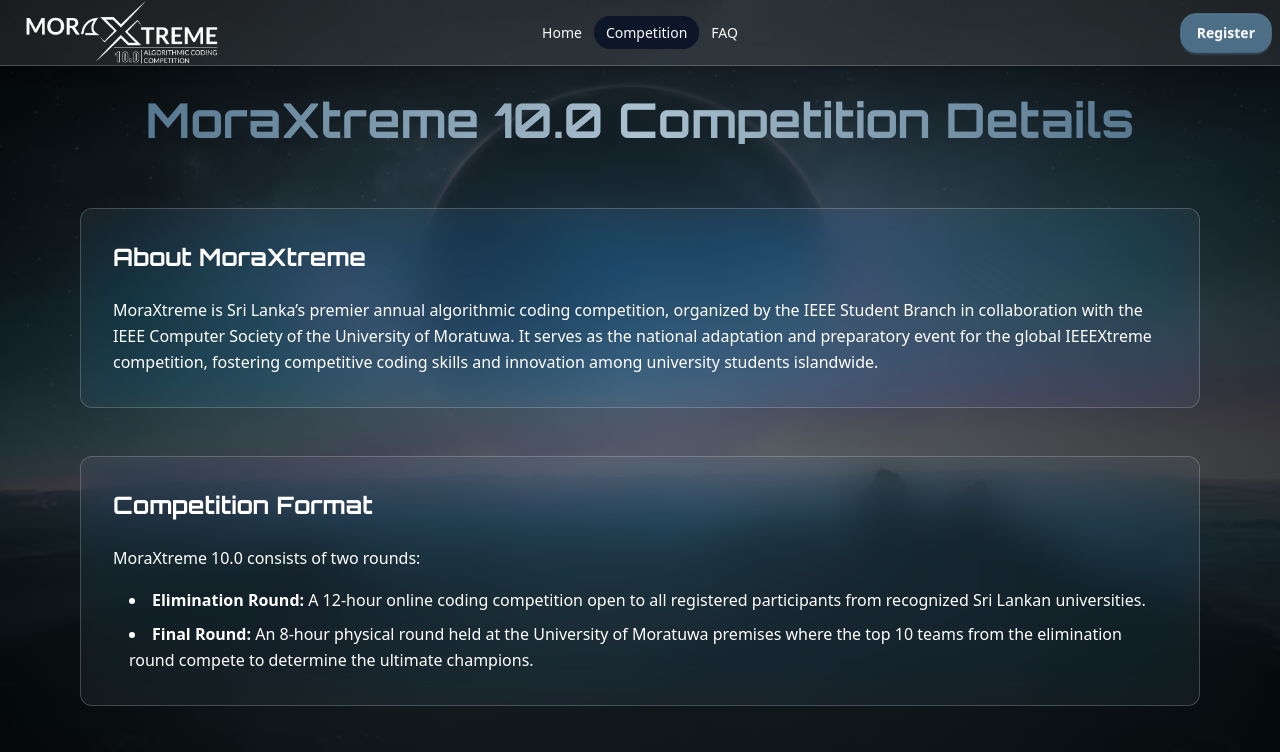
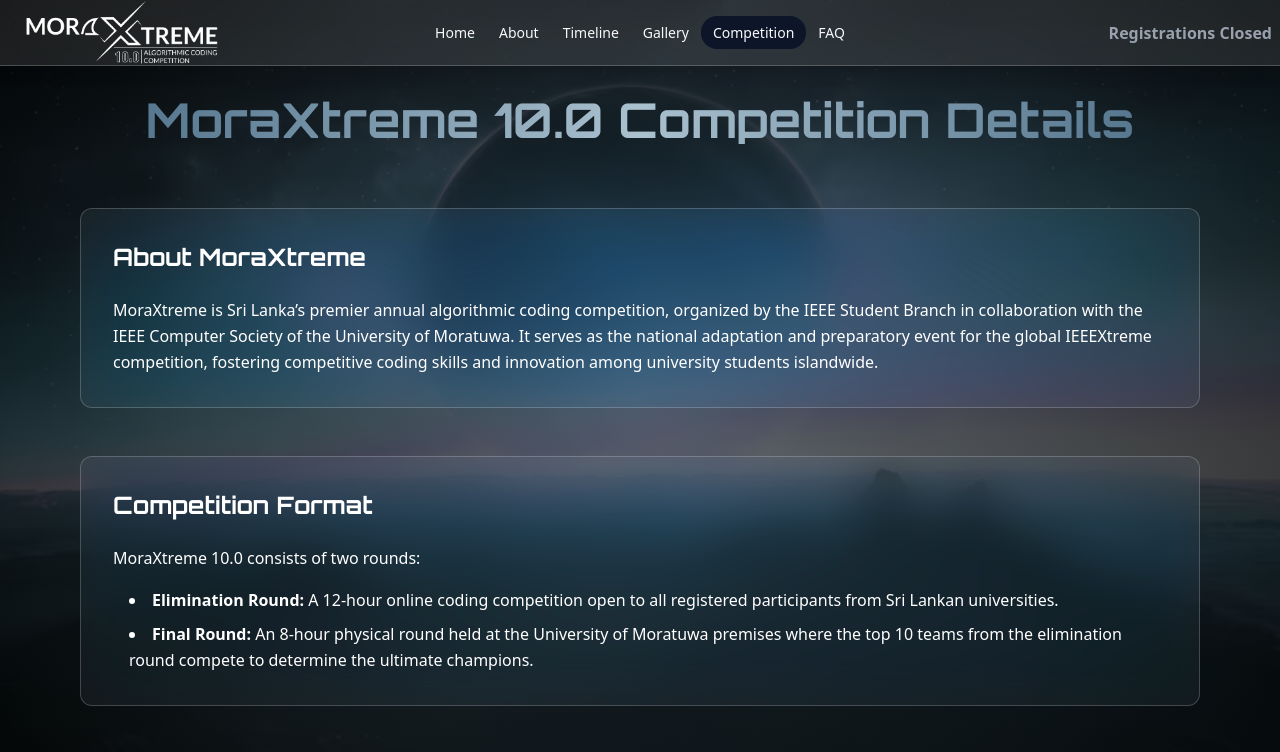
Before and after one commit to IEEESB-UOM/MoraXtreme_Web, a SvelteKit app: page /competition in a window 1280 px wide. Shown: the top 752 px of the page. Built offline with nearby package versions, Linux system fonts and the light colour scheme; no server answers; the database is empty.

Commit message:
feat: enhance navigation and update competition details; modify FAQ prize description

```diff
--- a/src/routes/+layout.svelte
+++ b/src/routes/+layout.svelte
@@ -1,6 +1,8 @@
 <script lang="ts">
 	import '../app.css';
 	import { page } from '$app/state';
+	import { goto } from '$app/navigation';
+	import { onMount, tick } from 'svelte';
 
 	let { children } = $props();
 
@@ -8,6 +10,33 @@
 	const currentUrl = $derived(`${siteUrl}${page.url.pathname}`);
 	const metaTitle = 'MoraXtreme - Sri Lanka\'s Largest Algorithmic Coding Competition';
 	const metaDescription = 'Join MoraXtreme, Sri Lanka\'s premier algorithmic coding competition. Test your programming skills, compete with the best, and win exciting prizes.';
+
+	const scrollRoutes = ['about', 'timeline', 'gallery']; // in-page sections
+
+	let activePath = '';
+
+	onMount(() => {
+		activePath = window.location.pathname;
+	});
+
+	async function handleNav(e: MouseEvent & { currentTarget: EventTarget & HTMLButtonElement; }, route: string) {
+		e.preventDefault();
+
+		if (scrollRoutes.includes(route)) {
+			// If not in home page, navigate to home first
+			if (window.location.pathname !== '/') await goto('/');
+			activePath = '/' + route;
+			await tick();
+			console.log(activePath);
+
+			setTimeout(() => {
+				const el = document.getElementById(route);
+				if (el) el.scrollIntoView({ behavior: 'smooth' });
+			}, 100); // small delay to ensure element is rendered
+		} else {
+			goto('/' + route);
+		}
+	}
 </script>
 
 <svelte:head>
@@ -80,7 +109,11 @@
 					</div>
 					<ul class="menu menu-sm dropdown-content mt-3 z-[1] p-2 shadow bg-base-100 rounded-box w-52 text-base-content">
 						<li><a href="/" style="{page.url.pathname === '/' ? 'background-color: var(--color-neutral);' : ''};">Home</a></li>
-						<li><a href="https://forms.gle/jiF6QXNBAh4wedrE8">Register</a></li>
+						<!-- <li><a href="https://forms.gle/jiF6QXNBAh4wedrE8">Register</a></li> -->
+						<li><span class="text-gray-400 font-semibold">Registrations Closed</span></li>
+						<li><button onclick={(e) => handleNav(e, 'about')}>About</button></li>
+						<li><button onclick={(e) => handleNav(e, 'timeline')}>Timeline</button></li>
+						<li><button onclick={(e) => handleNav(e, 'gallery')}>Gallery</button></li>
 						<li><a href="/competition" style="{page.url.pathname === '/competition' ? 'background-color: var(--color-neutral);' : ''};">Competition</a></li>
 						<li><a href="/faq" style="{page.url.pathname === '/faq' ? 'background-color: var(--color-neutral);' : ''};">FAQ</a></li>
 
@@ -93,12 +126,16 @@
 			<div class="navbar-center hidden lg:flex">
 				<ul class="menu menu-horizontal px-1">
 					<li><a href="/" style="{page.url.pathname === '/' ? 'background-color: var(--color-neutral);' : ''};">Home</a></li>
+					<li><button onclick={(e) => handleNav(e, 'about')}>About</button></li>
+					<li><button onclick={(e) => handleNav(e, 'timeline')}>Timeline</button></li>
+					<li><button onclick={(e) => handleNav(e, 'gallery')}>Gallery</button></li>
 					<li><a href="/competition" style="{page.url.pathname === '/competition' ? 'background-color: var(--color-neutral);' : ''};">Competition</a></li>
 					<li><a href="/faq" style="{page.url.pathname === '/faq' ? 'background-color: var(--color-neutral);' : ''};">FAQ</a></li>
 				</ul>
 			</div>
 			<div class="navbar-end">
-				<a href="https://forms.gle/jiF6QXNBAh4wedrE8" class="btn btn-primary hidden lg:flex">Register</a>
+				<!-- <a href="https://forms.gle/jiF6QXNBAh4wedrE8" class="btn btn-primary hidden lg:flex">Register</a> -->
+				<span class="text-gray-400 font-semibold hidden lg:flex">Registrations Closed</span>
 			</div>
 		</div>
 
--- a/src/routes/+page.svelte
+++ b/src/routes/+page.svelte
@@ -37,7 +37,7 @@
 
 <HeroSection />
 <AboutSection />
-<CountdownSection />
+<!-- <CountdownSection /> -->
 <Timeline />
 <Gallery />
 <ContactSection />
--- a/src/routes/competition/+page.svelte
+++ b/src/routes/competition/+page.svelte
@@ -35,7 +35,7 @@
 				<div class="text-white text-base leading-relaxed">
 					<p class="mb-4">MoraXtreme 10.0 consists of two rounds:</p>
 					<ul class="list-disc list-inside space-y-2 ml-4">
-						<li><strong>Elimination Round:</strong> A 12-hour online coding competition open to all registered participants from recognized Sri Lankan universities.</li>
+						<li><strong>Elimination Round:</strong> A 12-hour online coding competition open to all registered participants from Sri Lankan universities.</li>
 						<li><strong>Final Round:</strong> An 8-hour physical round held at the University of Moratuwa premises where the top 10 teams from the elimination round compete to determine the ultimate champions.</li>
 					</ul>
 				</div>
@@ -62,7 +62,7 @@
 			</div>
 
 			<!-- Timeline -->
-			<div class="glass-card glass-shadow glass-shadow-hover p-8">
+			<div class="glass-card glass-shadow glass-shadow-hover p-8 hidden">
 				<h2 class="text-2xl font-['Orbitron'] font-bold text-white mb-6">Timeline</h2>
 				<div class="text-white text-base leading-relaxed">
 					<div class="grid grid-cols-1 md:grid-cols-2 gap-4">
--- a/src/routes/faq/+page.svelte
+++ b/src/routes/faq/+page.svelte
@@ -32,7 +32,7 @@
 		},
 		{
 			question: "What prizes or recognition are given to winners?",
-			answer: `Winners will receive certificates of achievement and cash prizes, with promotional exposure for sponsors and partners during the event.`
+			answer: `Winners will receive certificates of achievement and exciting cash prizes, along with exclusive recognition across MoraXtreme’s official platforms, showcasing their talent to a broad tech community and industry network.`
 		},
 		{
 			question: "Will there be workshops or preparatory sessions?",
```
